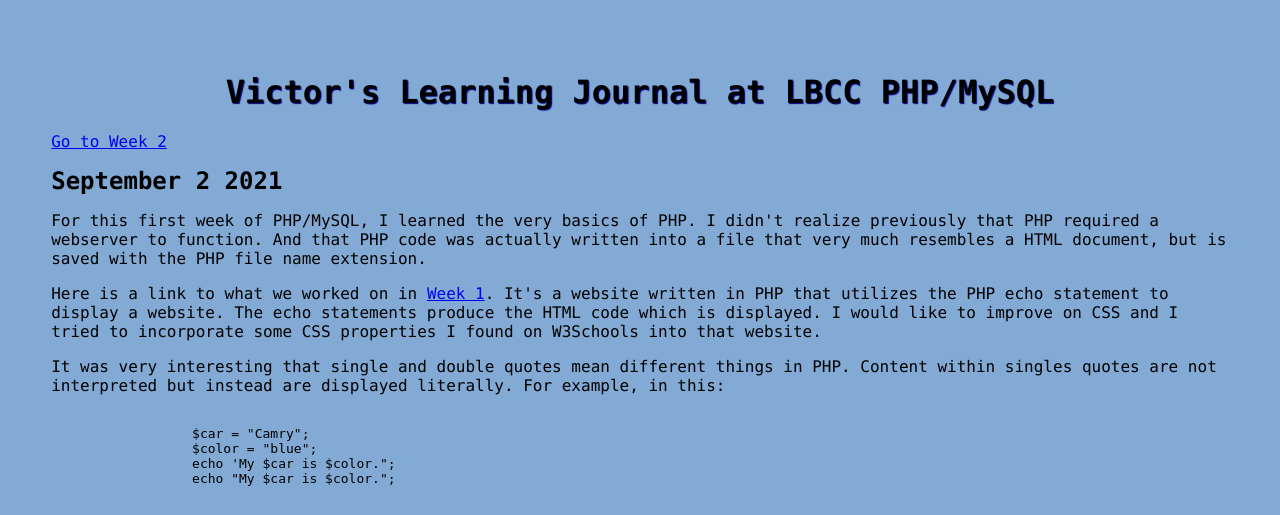
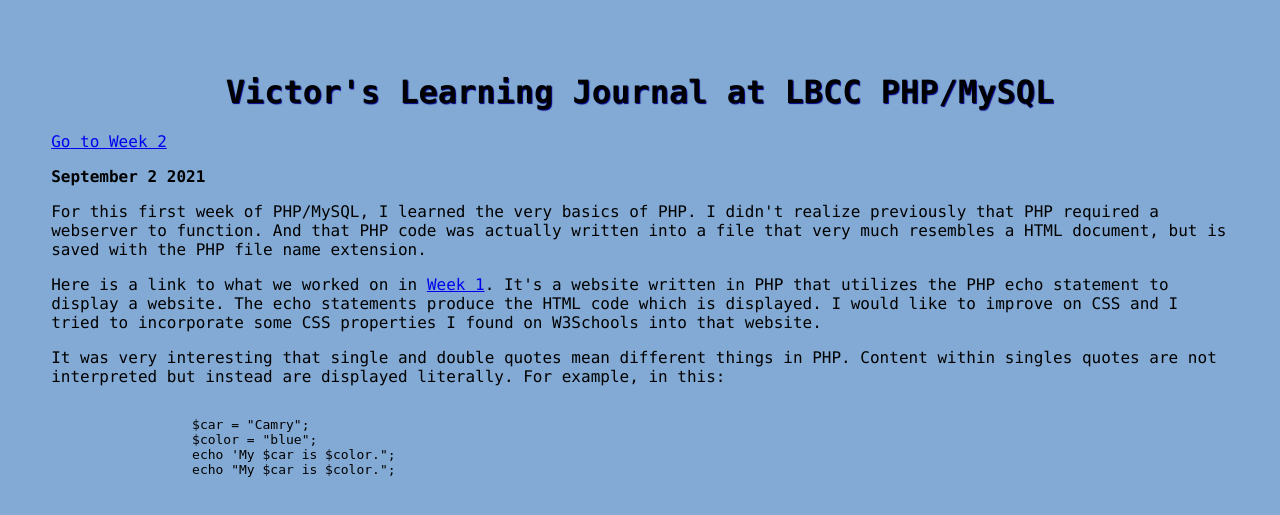
Before and after one commit to vtzuanglbcc/LearningJournal, a PHP site: page / in a window 1280 px wide. Shown: the top 515 px of the page. Run offline with PHP 8.4, Linux system fonts and the light colour scheme.

Commit message:
Update styles.css

```diff
--- a/styles.css
+++ b/styles.css
@@ -12,7 +12,7 @@ h1 {
 
 time {
   font-weight: bold;
-  font-size: 150%;
+  font-size: 100%;
 }
 
 .supplemental {
```
